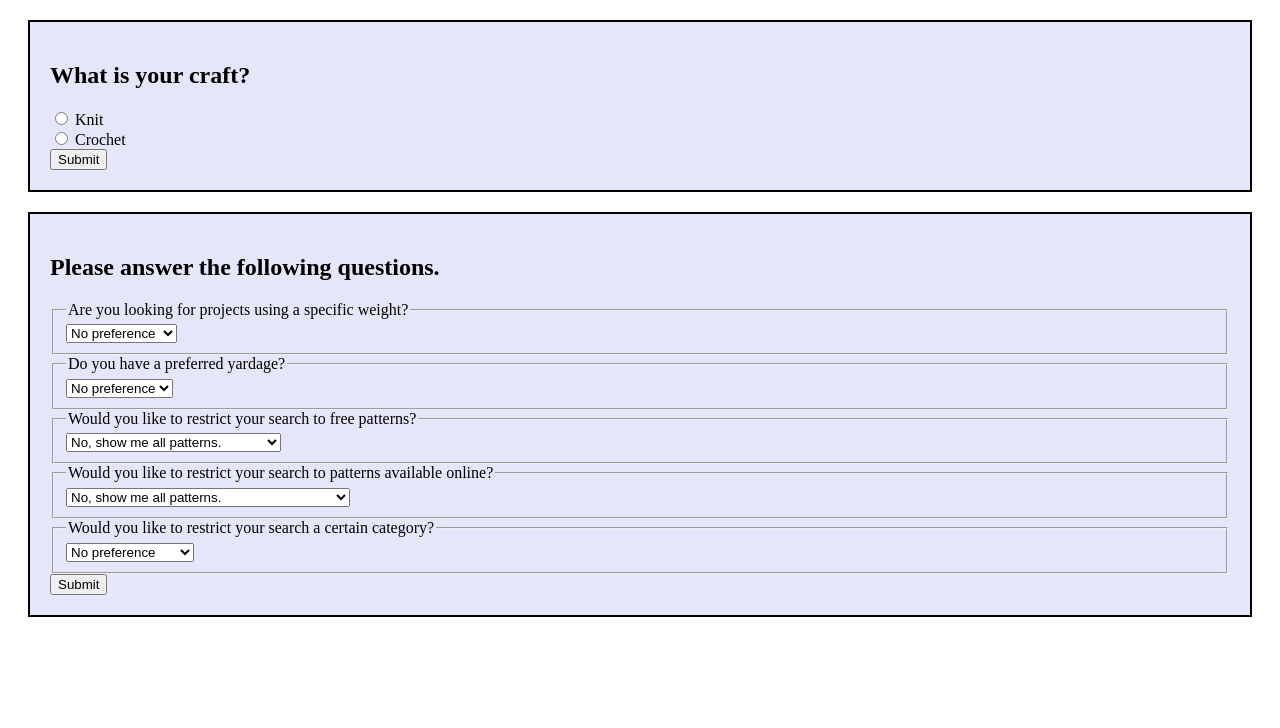
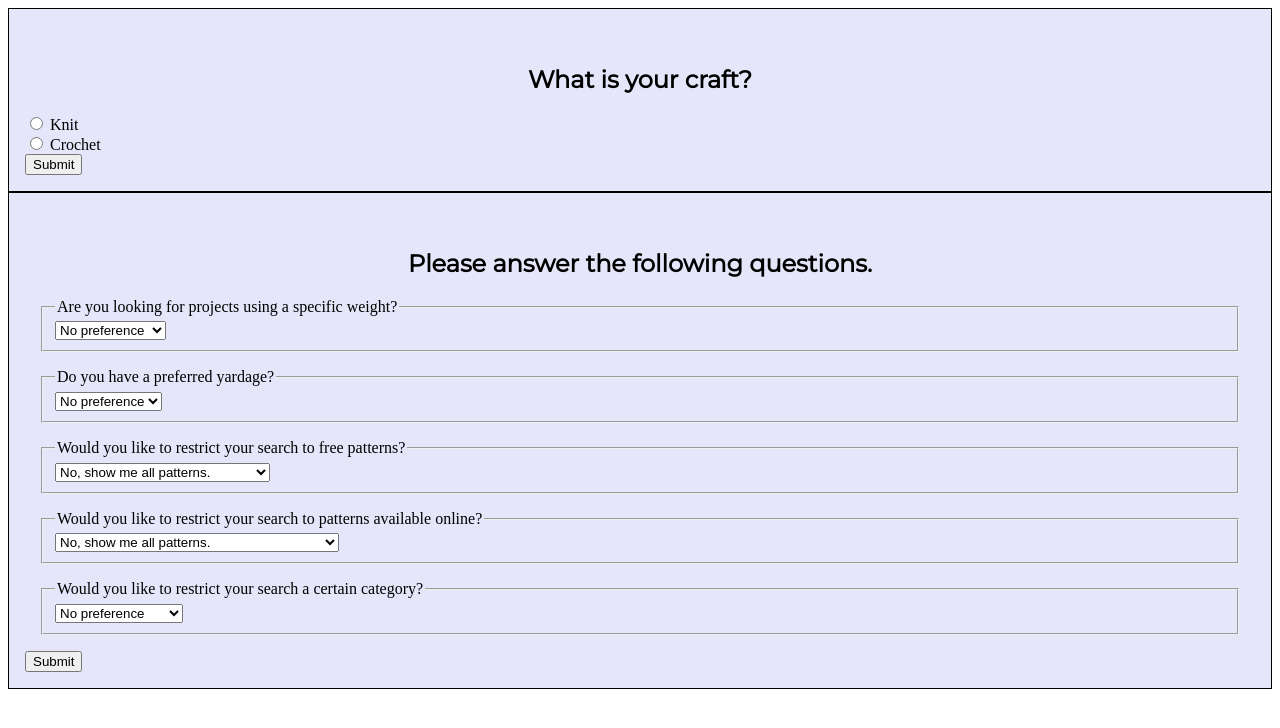
Before and after one commit to jackielincroft/pattern-chaser, a Flask app: page / in a window 1280 px wide. Shown: the top 728 px of the page. Run offline with Flask 2, Linux system fonts and the light colour scheme; parts of the project's set-up code (start-up, migrations or seed data) failed here and were passed over; some libraries are stand-ins or nearby versions.

Commit message:
some reorganization stuff i think??  i dont rly remember lol

```diff
--- a/app.py
+++ b/app/app.py
@@ -1,16 +1,15 @@
 from flask import Flask, render_template, url_for, request
-from .pattern_class import Pattern
-from .feelings import Feelings
+from pattern_class import Pattern
+from feelings import Feelings
 import random
 
-app = Flask(__name__, template_folder = 'templates')
+app = Flask(__name__, template_folder = '../templates')
 important_things = ['categories', 'weight']
 user = Feelings()
 
 @app.route('/')
 def home():
     return render_template('settings.html')
-
 
 @app.route('/vote', methods=["POST"])
 def button_function():
--- a/feelings.py
+++ b/app/feelings.py
@@ -1,4 +1,4 @@
-from .pattern_class import Pattern
+from pattern_class import Pattern
 
 important_things = ['categories', 'weight']
 
--- a/pattern_class.py
+++ b/app/pattern_class.py
@@ -2,7 +2,7 @@
 
 import requests
 import sys
-from .query_json import API
+from query_json import API
 
 class Pattern:
     def __init__(self, id):
--- a/static/style.css
+++ b/static/style.css
@@ -1,14 +1,19 @@
-p {
-    text-align: center
-}
+@import url('https://fonts.googleapis.com/css2?family=Montserrat&display=swap');
 
-.thing {
-    text-align: center
+h2 {
+    font-family: 'Montserrat', sans-serif;
+    font-size: 1.5em;
+    margin-top: 40px;
+    text-align: center;
 }
 
 .question {
     background-color: lavender;
-color: black;
-border: 2px solid black;
-margin: 20px;
-padding: 20px;}
+    color: black;
+    border: 0.1rem solid black;
+    padding: 1rem;
+}
+
+.question-item {
+    margin: 1rem;
+}
--- a/templates/settings.html
+++ b/templates/settings.html
@@ -3,12 +3,12 @@
 
 <head>
   <title>Settings</title>
-  <link rel="stylesheet" href="../static/style.css">
+  <link rel="stylesheet" type="text/css" href="../static/style.css">
 </head>
 
 <body>
     <div class="question">
-<h2>What is your craft?</h2>
+    <h2 class="h2">What is your craft?</h2>
     <form method="post">
         <input type="radio" name="craft" value="knitting">
         <label for="knitting">Knit</label><br>
@@ -20,7 +20,7 @@
     <div class="question">
         <h2>Please answer the following questions.</h2>
         <form method="post" action='/vote'>
-    <fieldset>
+        <fieldset class="question-item">
             <legend>Are you looking for projects using a specific weight?</legend>
                 <select id="weight" name="weight">
                     <option value="empty">No preference</option>
@@ -38,7 +38,7 @@
                     <option value="jumbo">Jumbo</option>
                 </select>
             </fieldset>
-    <fieldset>
+            <fieldset class="question-item">
                 <legend>Do you have a preferred yardage?</legend>
                 <select id="yardage" name="yardage">
                     <option value="empty">No preference</option>
@@ -52,21 +52,21 @@
                     <option value="2100+">2100+</option>
                 </select>
             </fieldset>
-    <fieldset>
+            <fieldset class="question-item">
                 <legend>Would you like to restrict your search to free patterns?</legend>
                  <select id="free" name="free">
                     <option value="empty">No, show me all patterns.</option>
                     <option value="yes">Yes, show me only free patterns.</option>
                 </select>
             </fieldset>
-    <fieldset>
+            <fieldset class="question-item">
                 <legend>Would you like to restrict your search to patterns available online?</legend>
                 <select id="online" name="online">
                     <option value="empty">No, show me all patterns.</option>
                     <option value="yes">Yes, show me only patterns available online.</option>
                 </select>
             </fieldset>
-    <fieldset>
+            <fieldset class="question-item">
                 <legend>Would you like to restrict your search a certain category?</legend>
                 <select id="category" name="free">
                     <option value="empty">No preference</option>
```
Also changed, not shown: __init__.py (deleted, +0 -8 lines), app/query_json.py (renamed from query_json.py). Lines whose indentation alone changed are shown as unchanged.
